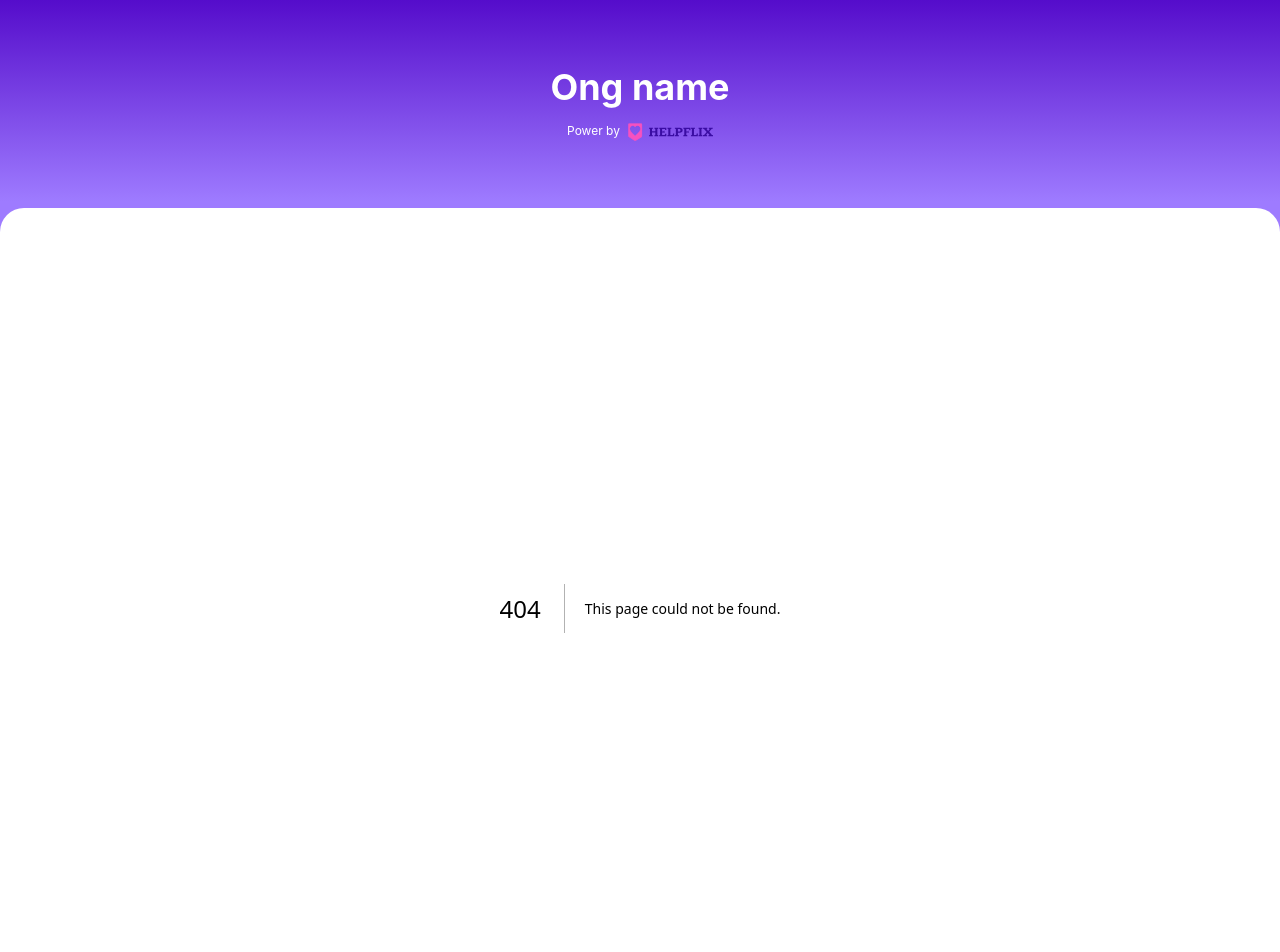
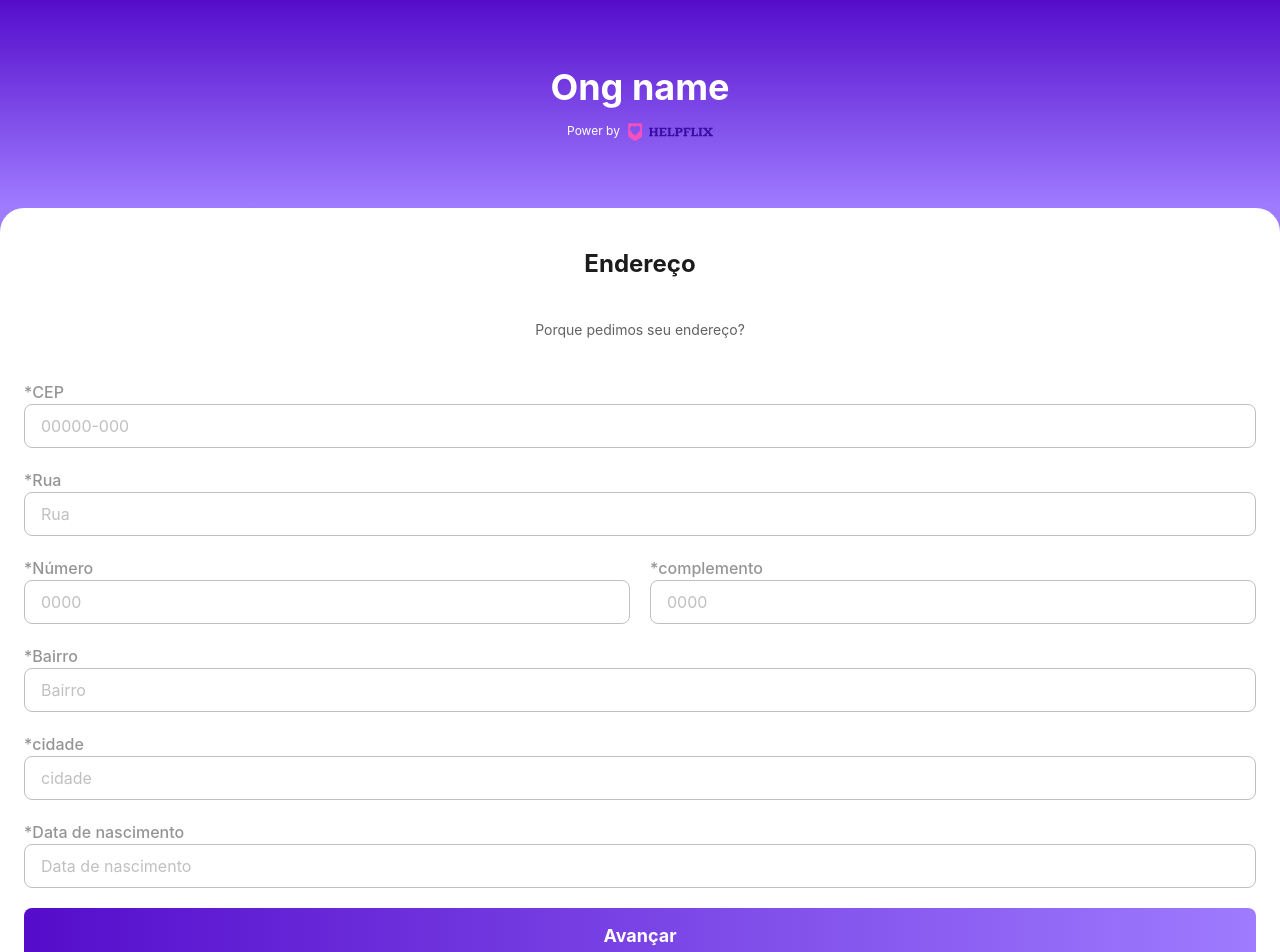
Before and after one commit to wendelfreitas/helpflix, a Next.js app: page /adress in a window 1280 px wide. Before the commit this address had no page. Shown: the top 952 px of the page. Built offline with nearby package versions, Linux system fonts and the light colour scheme.

Commit message:
feat: create address register

```diff
--- /dev/null
+++ b/src/app/adress/page.tsx
@@ -0,0 +1,33 @@
+import { Button } from '../components/Button';
+import { Input } from '../components/Input';
+import { SubTitle } from '../components/Subtitle';
+import { Title } from '../components/Title';
+import { HelpFlixLogo } from '../components/logo';
+
+export default function Address() {
+  return (
+    <main className="mt-10 flex flex-col w-full mb-5">
+      <Title title="Endereço" />
+      <SubTitle subTitle="Porque pedimos seu endereço?" />
+      <div className="flex gap-5 flex-col">
+        <Input inputName="CEP" placeHolder="00000-000" required />
+        <Input inputName="Rua" placeHolder="Rua" required />
+        <div className="grid grid-cols-2 gap-5">
+          <Input inputName="Número" placeHolder="0000" required />
+          <Input inputName="complemento" placeHolder="0000" required />
+        </div>
+
+        <Input inputName="Bairro" placeHolder="Bairro" required />
+        <Input inputName="cidade" placeHolder="cidade" required />
+
+        <Input
+          inputName="Data de nascimento"
+          placeHolder="Data de nascimento"
+          required
+        />
+        <Button name="Avançar" route="" />
+      </div>
+      <HelpFlixLogo />
+    </main>
+  );
+}
```
